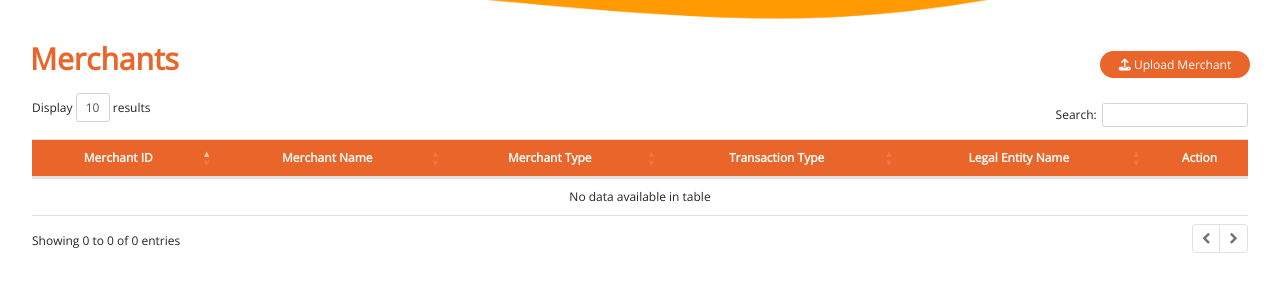
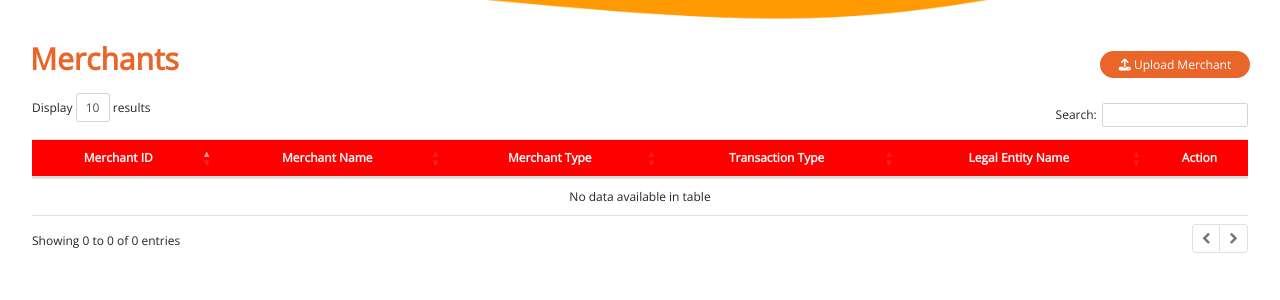
Before and after one commit to jerico313/Merchant-Tool, a PHP site: page /home.php in a window 1280 px wide. Shown: the part 100-400 px from the top of the page. Run offline with PHP 8.4, Linux system fonts and the light colour scheme; data that the repository does not hold is empty; some libraries are stand-ins or nearby versions.

Commit message:
new background color

```diff
--- a/style.css
+++ b/style.css
@@ -59,7 +59,7 @@
 }
 
 #example th{
-  background-color:#E96529;
+  background-color:red;
   text-align:center;
   color:#fff;
 }
```
